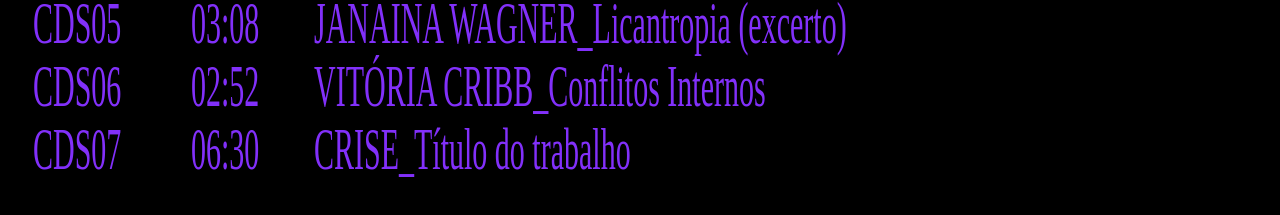
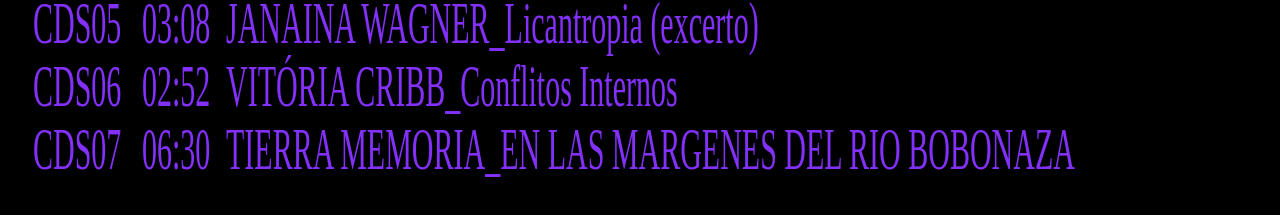
Before and after one commit to Comeco-de-Seculo/comeco-de-seculo.github.io, a Next.js app: page / in a window 1280 px wide. Shown: the part 495-710 px from the top of the page. Built offline with nearby package versions, Linux system fonts and the light colour scheme; a web font is replaced by a local one.

Commit message:
Update content.js

```diff
--- a/content.js
+++ b/content.js
@@ -53,9 +53,9 @@ const content = ({
     {
       index: 'CDS07',
       length: '06:30',
-      title: 'CRISE_Título do trabalho',
-      video: 'static/media/C_TT.mp4',
-      thumb: 'static/media/C_TT.png'
+      title: 'TIERRA MEMORIA_EN LAS MARGENES DEL RIO BOBONAZA',
+      video: 'static/media/TM_ELMDRB.mp4',
+      thumb: 'static/media/TM_ELMDRB.png'
     },
   ]
 })
```
